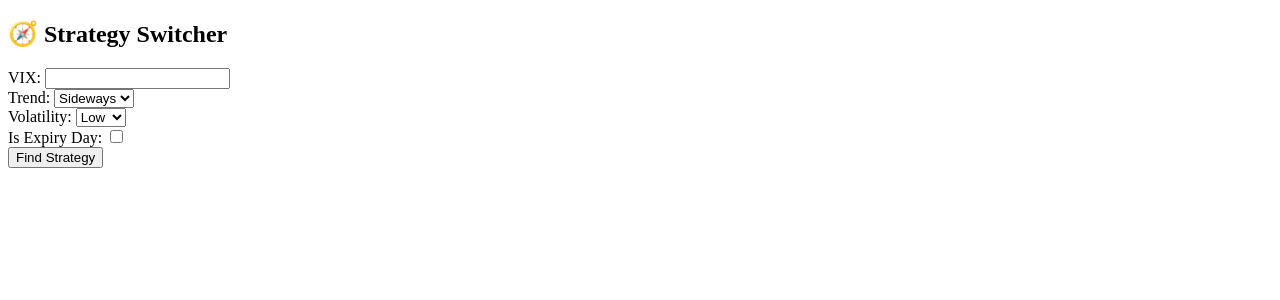
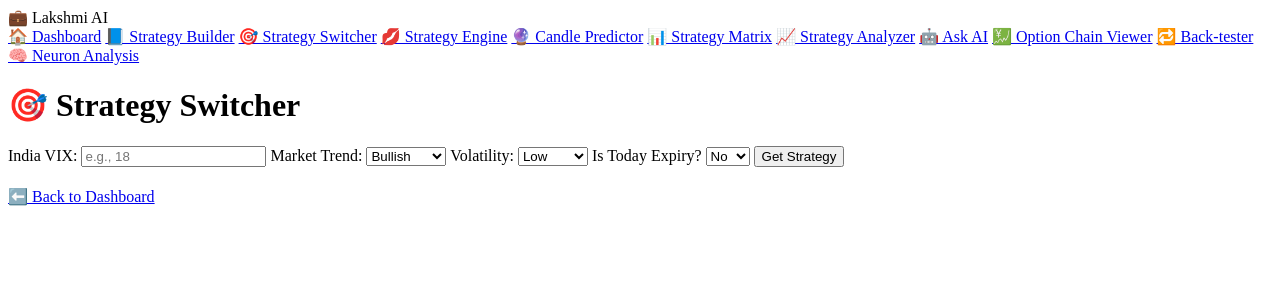
Before and after one commit to Lakshmi-Ai-Market/Lakshmi-Ai-Market, a Flask app: page /strategy-switcher in a window 1280 px wide. Shown: the top 300 px of the page. Run offline with Flask 3, Linux system fonts and the light colour scheme.

Commit message:
Update strategy_switcher.html

```diff
--- a/templates/strategy_switcher.html
+++ b/templates/strategy_switcher.html
@@ -1,44 +1,77 @@
+<!-- templates/strategy_switcher.html -->
+
 <!DOCTYPE html>
-<html>
+<html lang="en">
 <head>
-  <title>🧭 Strategy Switcher</title>
+  <meta charset="UTF-8">
+  <title>Strategy Switcher</title>
+  <link rel="stylesheet" href="{{ url_for('static', filename='style.css') }}">
 </head>
 <body>
-  <h2>🧭 Strategy Switcher</h2>
-  <form id="strategy-form">
-    <label>VIX:</label>
-    <input type="number" name="vix" required><br>
 
-    <label>Trend:</label>
-    <select name="trend">
-      <option value="sideways">Sideways</option>
-      <option value="up">Up</option>
-      <option value="down">Down</option>
-    </select><br>
+  <!-- Header -->
+  <header class="header">
+    <div class="logo">💼 Lakshmi AI</div>
+    <div class="dropdown" id="menu-dropdown">
+      <a href="/">🏠 Dashboard</a>
+      <a href="/strategy">📘 Strategy Builder</a>
+      <a href="/strategy-switcher">🎯 Strategy Switcher</a>
+      <a href="/strategy-engine">💋 Strategy Engine</a>
+      <a href="/candle">🔮 Candle Predictor</a>
+      <a href="/matrix">📊 Strategy Matrix</a>
+      <a href="/analyzer">📈 Strategy Analyzer</a>
+      <a href="/ask-ai">🤖 Ask AI</a>
+      <a href="/option-chain">💹 Option Chain Viewer</a>
+      <a href="/backtester">🔁 Back-tester</a>
+      <a href="/neuron">🧠 Neuron Analysis</a>
+    </div>
+  </header>
 
-    <label>Volatility:</label>
-    <select name="volatility">
-      <option value="low">Low</option>
-      <option value="high">High</option>
-    </select><br>
+  <div class="container">
+    <h1 class="title">🎯 Strategy Switcher</h1>
+    <form method="post" action="/select-strategy" id="strategy-form" class="form-box">
+      <label for="vix">India VIX:</label>
+      <input type="number" name="vix" id="vix" placeholder="e.g., 18" required>
 
-    <label>Is Expiry Day:</label>
-    <input type="checkbox" name="is_expiry"><br>
+      <label for="trend">Market Trend:</label>
+      <select name="trend" id="trend">
+        <option value="up">Bullish</option>
+        <option value="down">Bearish</option>
+        <option value="sideways">Sideways</option>
+      </select>
 
-    <button type="submit">Find Strategy</button>
-  </form>
+      <label for="volatility">Volatility:</label>
+      <select name="volatility" id="volatility">
+        <option value="low">Low</option>
+        <option value="medium">Medium</option>
+        <option value="high">High</option>
+      </select>
 
-  <pre id="output"></pre>
+      <label for="is_expiry">Is Today Expiry?</label>
+      <select name="is_expiry" id="is_expiry">
+        <option value="false">No</option>
+        <option value="true">Yes</option>
+      </select>
+
+      <button type="submit" class="btn">Get Strategy</button>
+    </form>
+
+    <div id="result" class="result-box" style="margin-top: 20px;"></div>
+
+    <a href="/" class="btn back-btn">⬅️ Back to Dashboard</a>
+  </div>
 
   <script>
-    document.getElementById("strategy-form").addEventListener("submit", async function (e) {
+    const form = document.getElementById('strategy-form');
+    const resultBox = document.getElementById('result');
+
+    form.addEventListener('submit', async function(e) {
       e.preventDefault();
-      const form = new FormData(e.target);
       const data = {
-        vix: parseFloat(form.get("vix")),
-        trend: form.get("trend"),
-        volatility: form.get("volatility"),
-        is_expiry: form.get("is_expiry") === "on"
+        vix: parseFloat(document.getElementById('vix').value),
+        trend: document.getElementById('trend').value,
+        volatility: document.getElementById('volatility').value,
+        is_expiry: document.getElementById('is_expiry').value === "true"
       };
 
       const res = await fetch("/select-strategy", {
@@ -47,9 +80,13 @@
         body: JSON.stringify(data)
       });
 
-      const result = await res.json();
-      document.getElementById("output").textContent = JSON.stringify(result, null, 2);
+      const json = await res.json();
+      resultBox.innerHTML = `
+        <p><strong>Strategy Name:</strong> ${json.strategy_name}</p>
+        <p><strong>Strategy ID:</strong> ${json.strategy_id}</p>
+      `;
     });
   </script>
+
 </body>
 </html>
```
